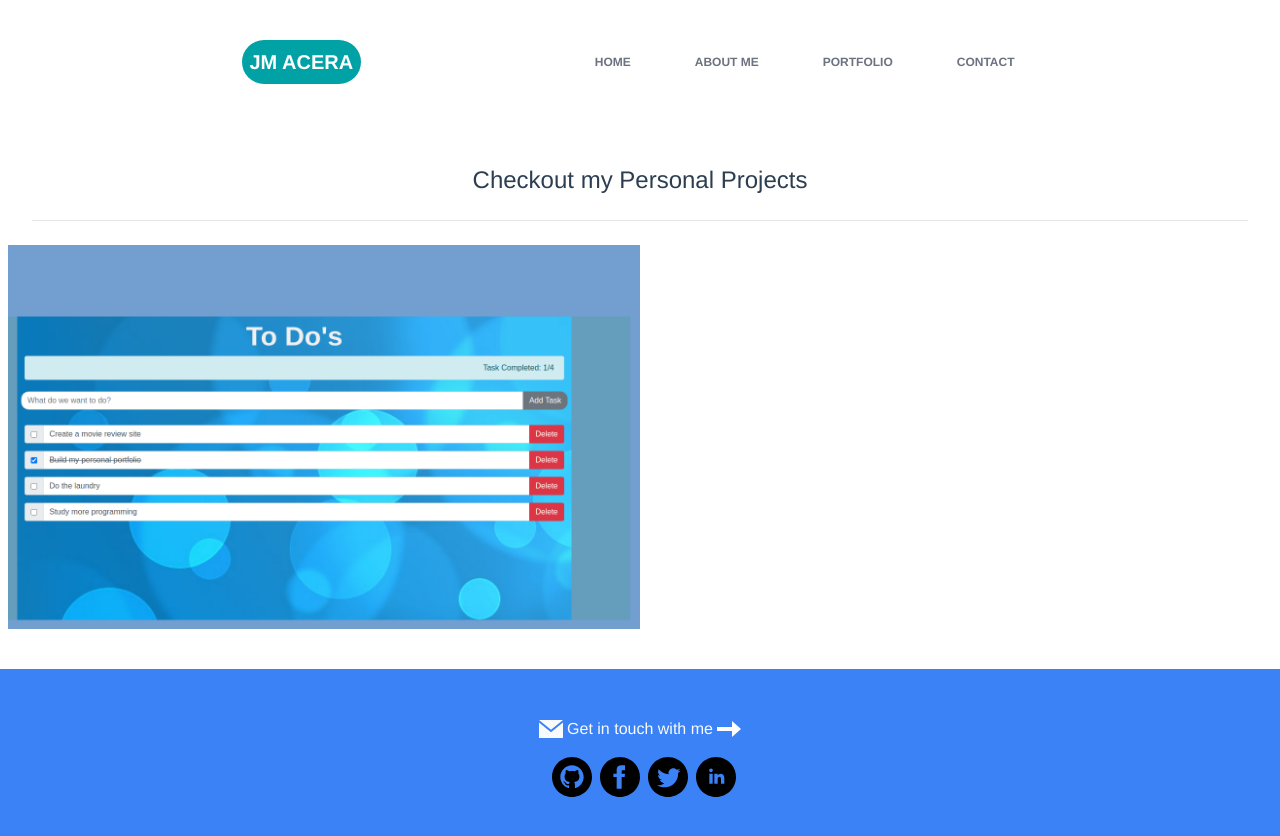
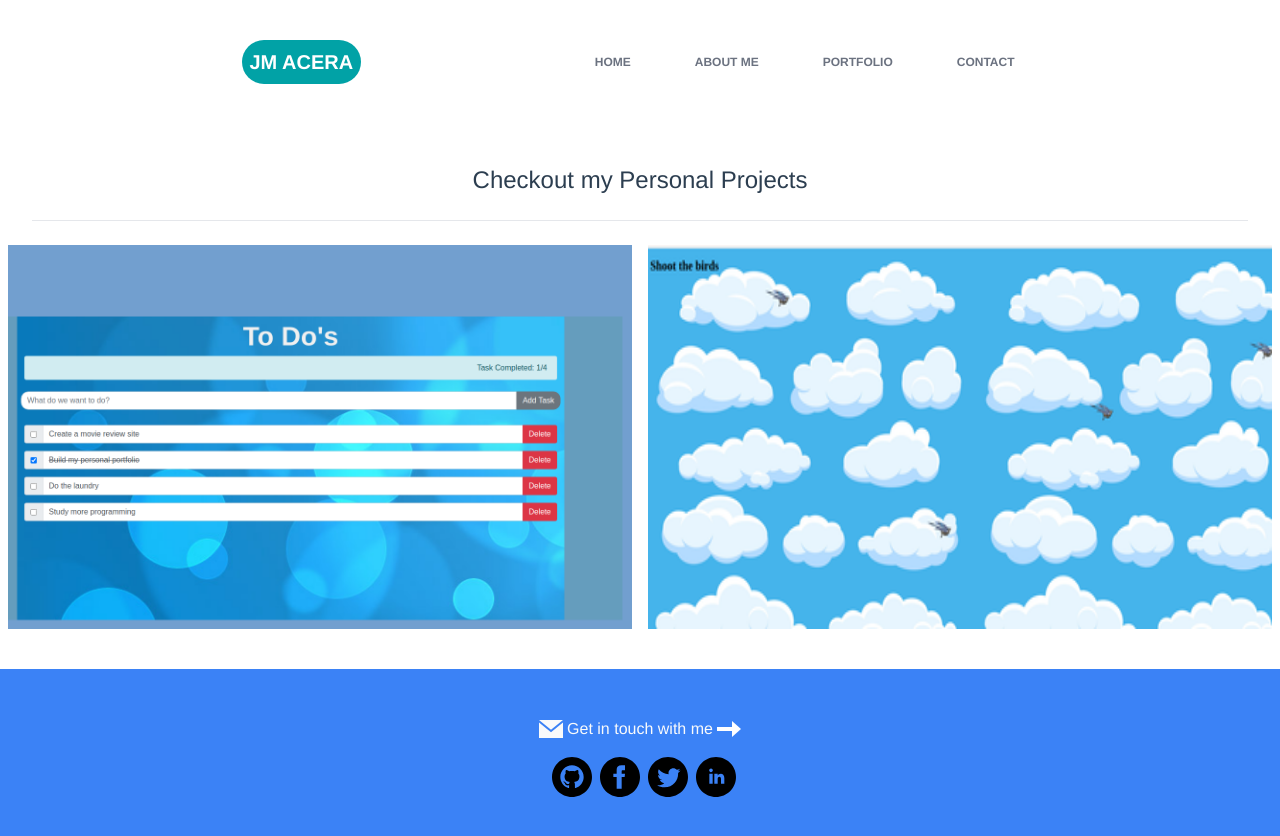
Before and after one commit to johnmichealacera/JM-Portfolio, a Vue app: page /portfolio in a window 1280 px wide. Shown: the top 836 px of the page. Built offline with nearby package versions, Linux system fonts and the light colour scheme.

Commit message:
added personal project shooting bird

```diff
--- a/src/components/Project.vue
+++ b/src/components/Project.vue
@@ -2,34 +2,28 @@
 <div class="py-10 px-2">
   <h1 class="text-center text-2xl font-medium">Checkout my Personal Projects</h1>
   <hr class="m-6">
-  <div class="bg-project w-1/2 h-96 group" @mouseover="showModal" @mouseleave="hideModal">
-    <app-modal v-if="modalVisible"></app-modal>
+  <div class="flex space-x-4">
+    <div class="bg-project w-1/2 h-96 group">
+    <app-modal class="opacity-0 hover:opacity-100"></app-modal>
+    </div>
+    <div class="bg-shooting-bird w-1/2 h-96 group">
+      <shooting-bird-project-modal class="opacity-0 hover:opacity-100"></shooting-bird-project-modal>
+    </div>
   </div>
 </div>
 </template>
 
 <script lang='ts'>
 import AppModal from './AppModal.vue';
-import { ref } from 'vue';
+import ShootingBirdProjectModal from './ShootingBirdProjectModal.vue';
 
-const modalVisible = ref(false);
 export default {
   name: "Project",
   components: {
     AppModal,
+    ShootingBirdProjectModal,
   },
   setup() {
-    const showModal = () => {
-      modalVisible.value = true;
-    };
-    const hideModal = () => {
-      modalVisible.value = false;
-    };
-    return {
-      showModal,
-      modalVisible,
-      hideModal,
-    }
   }
 }
 </script>
@@ -40,4 +34,9 @@ export default {
     background-repeat: no-repeat;
     background-size: 100% 100%;;
   }
+  .bg-shooting-bird {
+    background-image: url('../../public/shoot-birds.png');
+    background-repeat: no-repeat;
+    background-size: 100% 100%;;
+  }
 </style>
--- /dev/null
+++ b/src/components/ShootingBirdProjectModal.vue
@@ -0,0 +1,12 @@
+<template>
+    <ul class="h-full flex flex-col justify-center items-center bg-gray-900 bg-opacity-75 text-white space-y-5">
+        <li class="text-2xl"><strong>Project 2 </strong>Shooting Bird Game</li>
+        <li class="text-sm">A game where you shoot down birds using your mouse.</li>
+        <li><a class="bg-blue-600 m-2 p-2 rounded text-white text-opacity-60 hover:text-opacity-90 text-sm" href="https://shooting-birds-game.herokuapp.com//" target="_blank">SEE PROJECT</a></li>
+    </ul>
+</template>
+<script>
+  export default {
+    name: 'app-modal',
+  };
+</script>
```
Also changed, not shown: public/shoot-birds.png (added).
